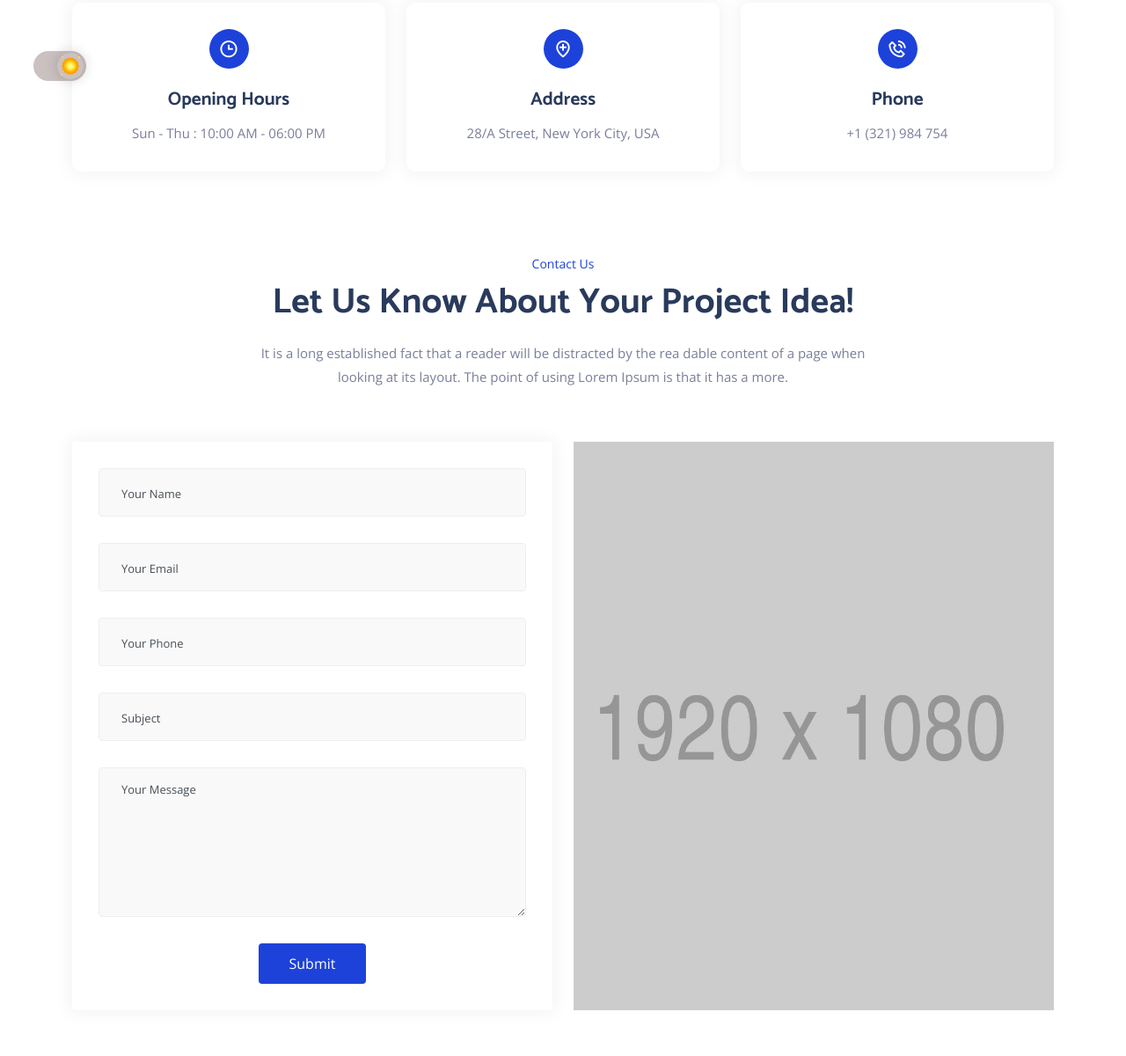
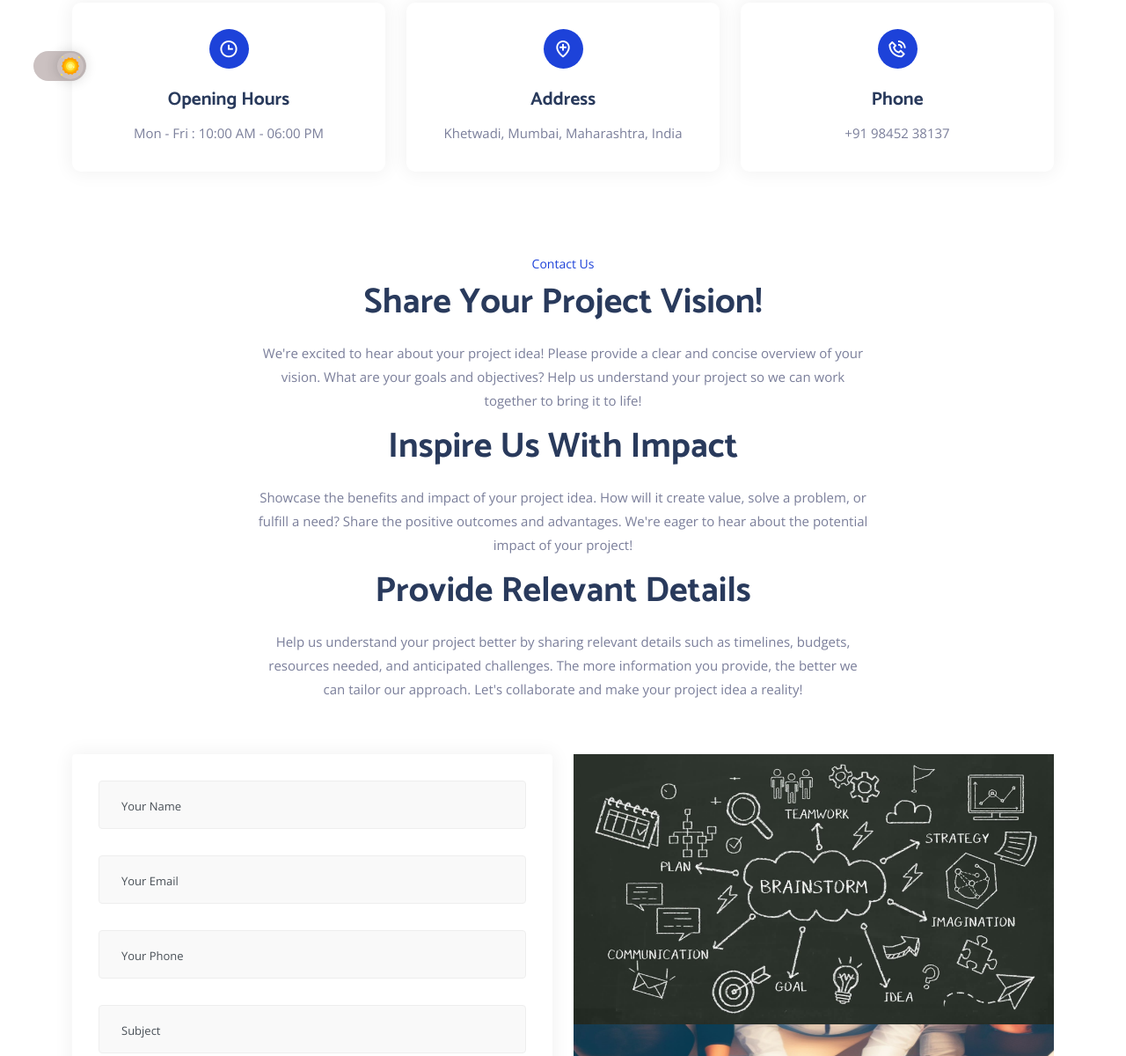
Before and after one commit to ASBJ021/paso, a plain HTML site: page contact.html in a window 1280 px wide. Shown: the part 645-1845 px from the top of the page at 88% size. Drawn offline with nearby package versions, Linux system fonts and the light colour scheme.

Commit message:
Add: contact us images

```diff
--- a/contact.html
+++ b/contact.html
@@ -111,7 +111,7 @@
                                     <a href="index.html" class="nav-link active">Home</a>
                                 </li>
                                 <li class="nav-item">
-                                    <a href="404.html" class="nav-link">About</a>
+                                    <a href="about.html" class="nav-link">About</a>
                                 </li>
                                 <li class="nav-item">
                                     <a href="solutions.html" class="nav-link">Solutions</a>
@@ -228,7 +228,7 @@
                             </div>
                             <div class="content">
                                 <h3>Opening Hours</h3>
-                                <p>Sun - Thu : 10:00 AM - 06:00 PM</p>
+                                <p>Mon - Fri : 10:00 AM - 06:00 PM</p>
                             </div>
                         </div>
                     </div>
@@ -239,7 +239,7 @@
                             </div>
                             <div class="content">
                                 <h3>Address</h3>
-                                <p>28/A Street, New York City, USA</p>
+                                <p>Khetwadi, Mumbai, Maharashtra, India </p>
                             </div>
                         </div>
                     </div>
@@ -250,7 +250,7 @@
                             </div>
                             <div class="content">
                                 <h3>Phone</h3>
-                                <p>+1 (321) 984 754</p>
+                                <p>+91 98452 38137</p>
                             </div>
                         </div>
                     </div>
@@ -264,8 +264,15 @@
             <div class="container">
                 <div class="section-title">
                     <span>Contact Us</span>
-                    <h2>Let Us Know About Your Project Idea!</h2>
-                    <p>It is a long established fact that a reader will be distracted by the rea dable content of a page when looking at its layout. The point of using Lorem Ipsum is that it has a more.</p>
+                    <h2>Share Your Project Vision!</h2>
+                    <p>We're excited to hear about your project idea! Please provide a clear and concise overview of your vision. What are your goals and objectives? Help us understand your project so we can work together to bring it to life!</p>
+
+                    <h2>Inspire Us with Impact</h2>
+                    <p> Showcase the benefits and impact of your project idea. How will it create value, solve a problem, or fulfill a need? Share the positive outcomes and advantages. We're eager to hear about the potential impact of your project!</p>
+
+                    <h2>Provide Relevant Details </h2>
+                    <p>Help us understand your project better by sharing relevant details such as timelines, budgets, resources needed, and anticipated challenges. The more information you provide, the better we can tailor our approach. Let's collaborate and make your project idea a reality! </p>
+
                 </div>
 
                 <div class="row">
@@ -321,8 +328,9 @@
                     </div>
 
                     <div class="col-lg-6 col-md-6">
-                        <div class="contact-img contact-img-2">
-                            <img src="assets/images/contact-img2.jpg" alt="contact" />
+                        <div >
+                            <img src="assets/images/ideas.png" />
+                            <img src="assets/images/sharing_ideas.jpg"/>
                         </div>
                     </div>
                 </div>
```
Also changed, not shown: index.html (+1 -1 lines), assets/images/ideas.png (added), assets/images/sharing_ideas.jpg (added).
